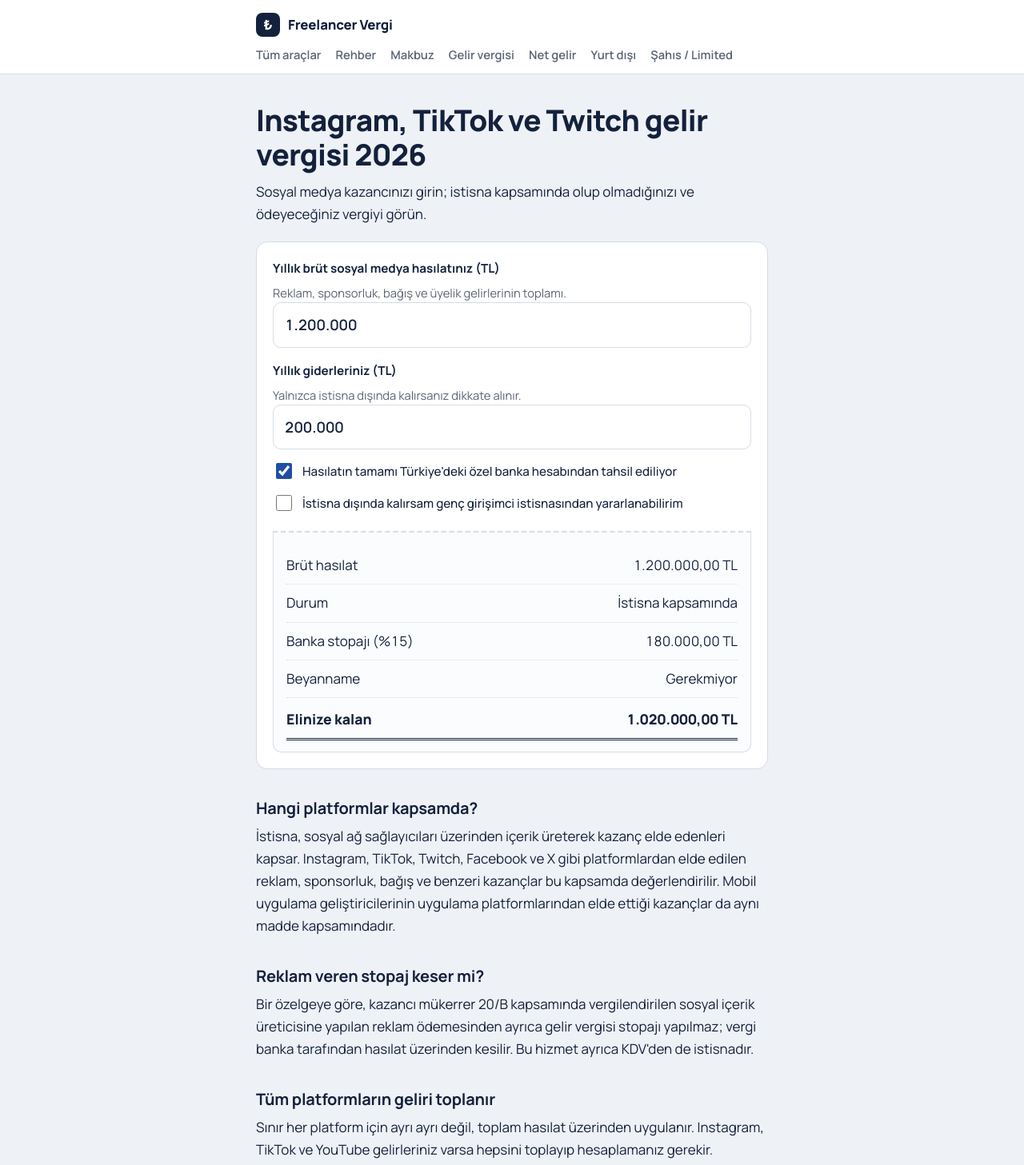
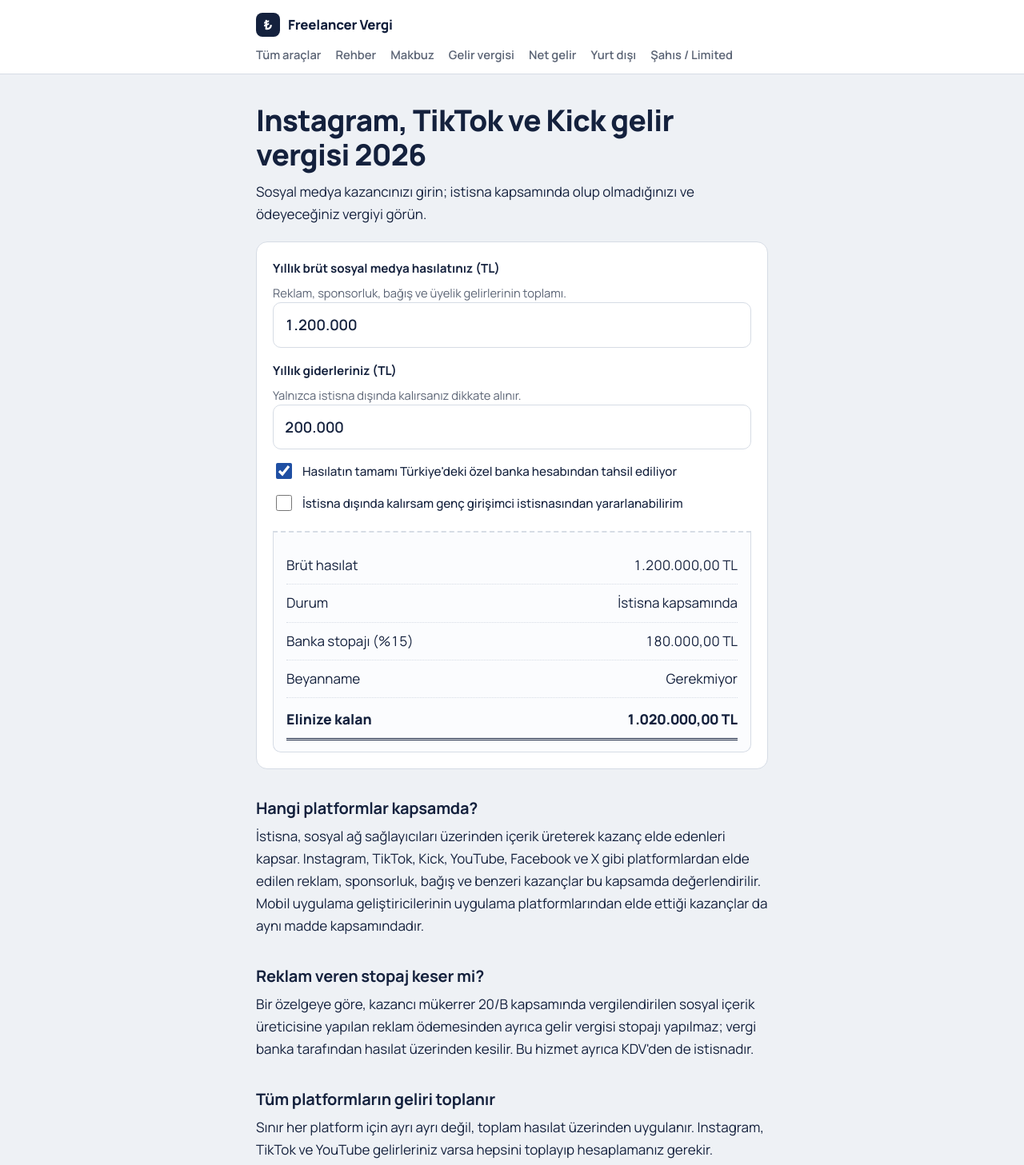
Before and after one commit to yavuzscvk-source/freelancer-vergi, a Next.js app: page /instagram-vergi-hesaplama in a window 1280 px wide. Shown: the top 1457 px of the page at 80% size. Built offline with nearby package versions, Linux system fonts and the light colour scheme.

Commit message:
Update page.js

```diff
--- a/app/instagram-vergi-hesaplama/page.js
+++ b/app/instagram-vergi-hesaplama/page.js
@@ -4,21 +4,21 @@ import Kaynaklar from "../Kaynaklar";
 import { sayfa } from "../../lib/seo";
 
 export const metadata = sayfa({
-  baslik: "Instagram ve TikTok Gelir Vergisi Hesaplama 2026",
-  aciklama: "Instagram, TikTok ve Twitch gelirlerinin vergisini hesaplayın. Sosyal içerik üreticiliği istisnası, 5.300.000 TL sınırı ve %15 stopaj.",
+  baslik: "Instagram, TikTok ve Kick Gelir Vergisi Hesaplama 2026",
+  aciklama: "Instagram, TikTok ve Kick gelirlerinin vergisini hesaplayın. Sosyal içerik üreticiliği istisnası, 5.300.000 TL sınırı ve %15 stopaj.",
   yol: "/instagram-vergi-hesaplama",
 });
 
 export default function Instagram() {
   return (
     <>
-      <h1>Instagram, TikTok ve Twitch gelir vergisi 2026</h1>
+      <h1>Instagram, TikTok ve Kick gelir vergisi 2026</h1>
       <p>Sosyal medya kazancınızı girin; istisna kapsamında olup olmadığınızı ve ödeyeceğiniz vergiyi görün.</p>
 
       <IcerikHesaplayici platform="sosyal medya" />
 
       <h2>Hangi platformlar kapsamda?</h2>
-      <p>İstisna, sosyal ağ sağlayıcıları üzerinden içerik üreterek kazanç elde edenleri kapsar. Instagram, TikTok, Twitch, Facebook ve X gibi platformlardan elde edilen reklam, sponsorluk, bağış ve benzeri kazançlar bu kapsamda değerlendirilir. Mobil uygulama geliştiricilerinin uygulama platformlarından elde ettiği kazançlar da aynı madde kapsamındadır.</p>
+      <p>İstisna, sosyal ağ sağlayıcıları üzerinden içerik üreterek kazanç elde edenleri kapsar. Instagram, TikTok, Kick, YouTube, Facebook ve X gibi platformlardan elde edilen reklam, sponsorluk, bağış ve benzeri kazançlar bu kapsamda değerlendirilir. Mobil uygulama geliştiricilerinin uygulama platformlarından elde ettiği kazançlar da aynı madde kapsamındadır.</p>
 
       <h2>Reklam veren stopaj keser mi?</h2>
       <p>Bir özelgeye göre, kazancı mükerrer 20/B kapsamında vergilendirilen sosyal içerik üreticisine yapılan reklam ödemesinden ayrıca gelir vergisi stopajı yapılmaz; vergi banka tarafından hasılat üzerinden kesilir. Bu hizmet ayrıca KDV'den de istisnadır.</p>
```
